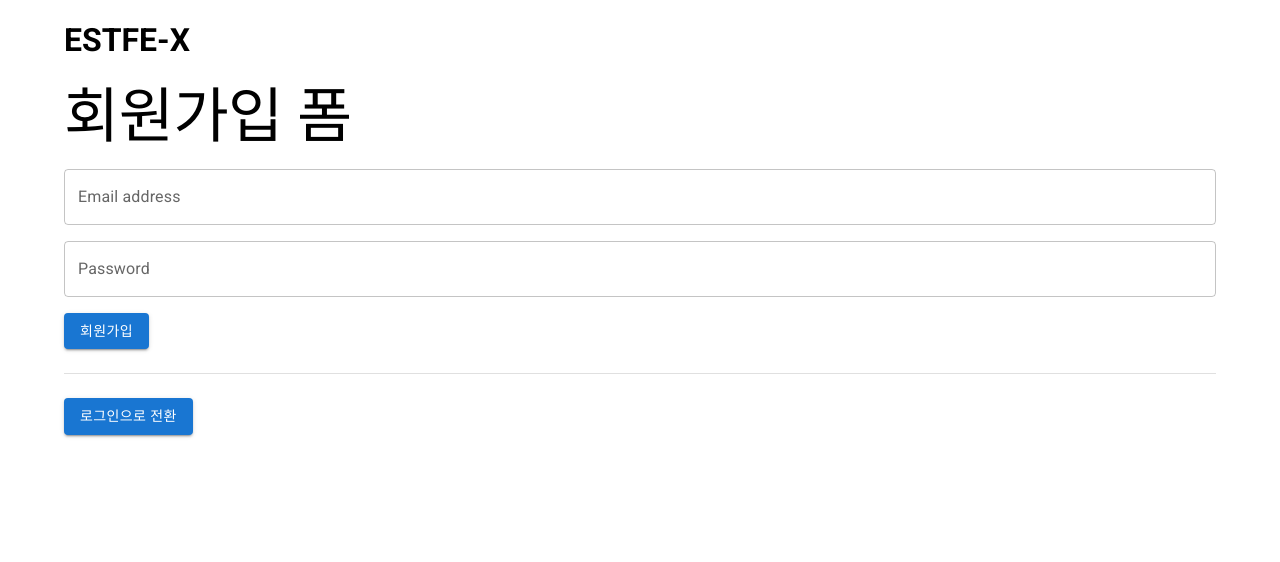
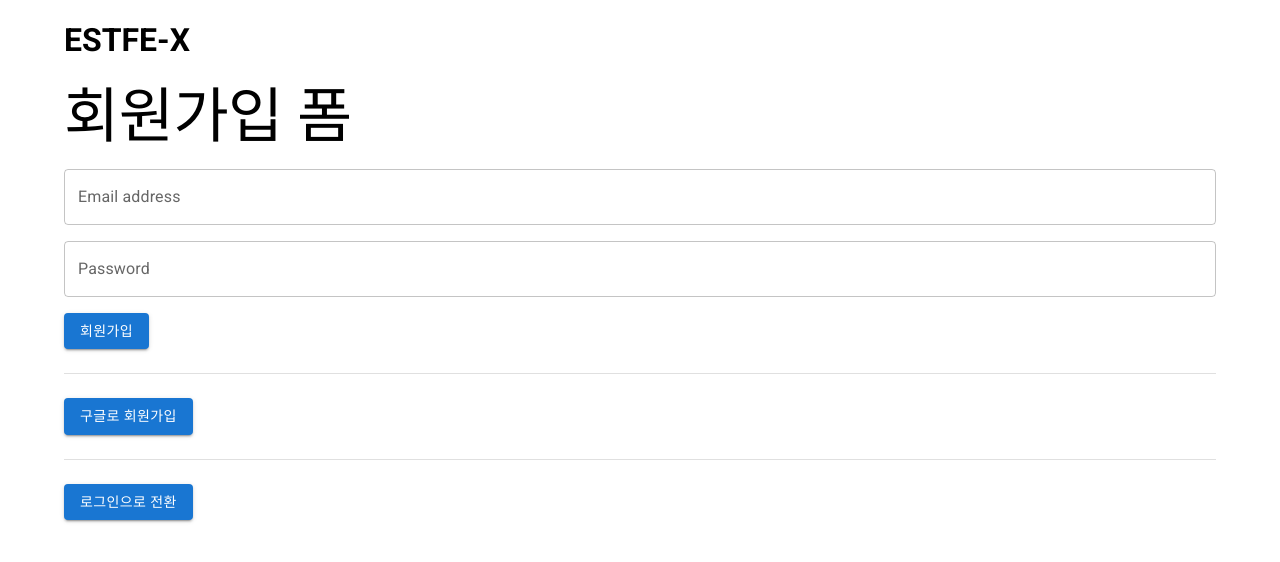
Before and after one commit to bohem026/note-react-estfe13x, a React (Vite) app: page / in a window 1280 px wide. Shown: the top 562 px of the page. Built offline with nearby package versions, Linux system fonts and the light colour scheme; no server answers.

Commit message:
Add Google sign-in functionality to Auth component

```diff
--- a/src/routes/Auth.jsx
+++ b/src/routes/Auth.jsx
@@ -1,7 +1,12 @@
 import { useState } from 'react';
 import { Box, Typography, TextField, Button, Divider } from '@mui/material';
 import { authService } from '../firebase';
-import { createUserWithEmailAndPassword, signInWithEmailAndPassword } from 'firebase/auth';
+import {
+  createUserWithEmailAndPassword,
+  signInWithEmailAndPassword,
+  signInWithPopup,
+  GoogleAuthProvider,
+} from 'firebase/auth';
 
 function Auth() {
   const [newAccount, setNewAccount] = useState(true);
@@ -11,6 +16,7 @@
   });
 
   const auth = authService;
+  const provider = new GoogleAuthProvider();
 
   const handleChange = (e) => {
     const { name, value } = e.target;
@@ -52,6 +58,30 @@
     }
   };
 
+  const onGoogleSignIn = () => {
+    signInWithPopup(auth, provider)
+      .then((result) => {
+        // This gives you a Google Access Token. You can use it to access the Google API.
+        const credential = GoogleAuthProvider.credentialFromResult(result);
+        const token = credential.accessToken;
+        // The signed-in user info.
+        const user = result.user;
+        // IdP data available using getAdditionalUserInfo(result)
+        // ...
+      })
+      .catch((error) => {
+        // Handle Errors here.
+        const errorCode = error.code;
+        const errorMessage = error.message;
+        // The email of the user's account used.
+        const email = error.customData.email;
+        // The AuthCredential type that was used.
+        const credential = GoogleAuthProvider.credentialFromError(error);
+        console.log(errorCode, errorMessage, email, credential);
+        // ...
+      });
+  };
+
   return (
     <>
       <Typography variant="h2" component="h2">
@@ -79,6 +109,12 @@
           {newAccount ? '회원가입' : '로그인'}
         </Button>
         <Divider sx={{ my: 3 }} />
+
+        <Button type="button" variant="contained" onClick={onGoogleSignIn}>
+          {newAccount ? '구글로 회원가입' : '구글로 로그인'}
+        </Button>
+
+        <Divider sx={{ my: 3 }} />
         <Button
           type="button"
           variant="contained"
```
